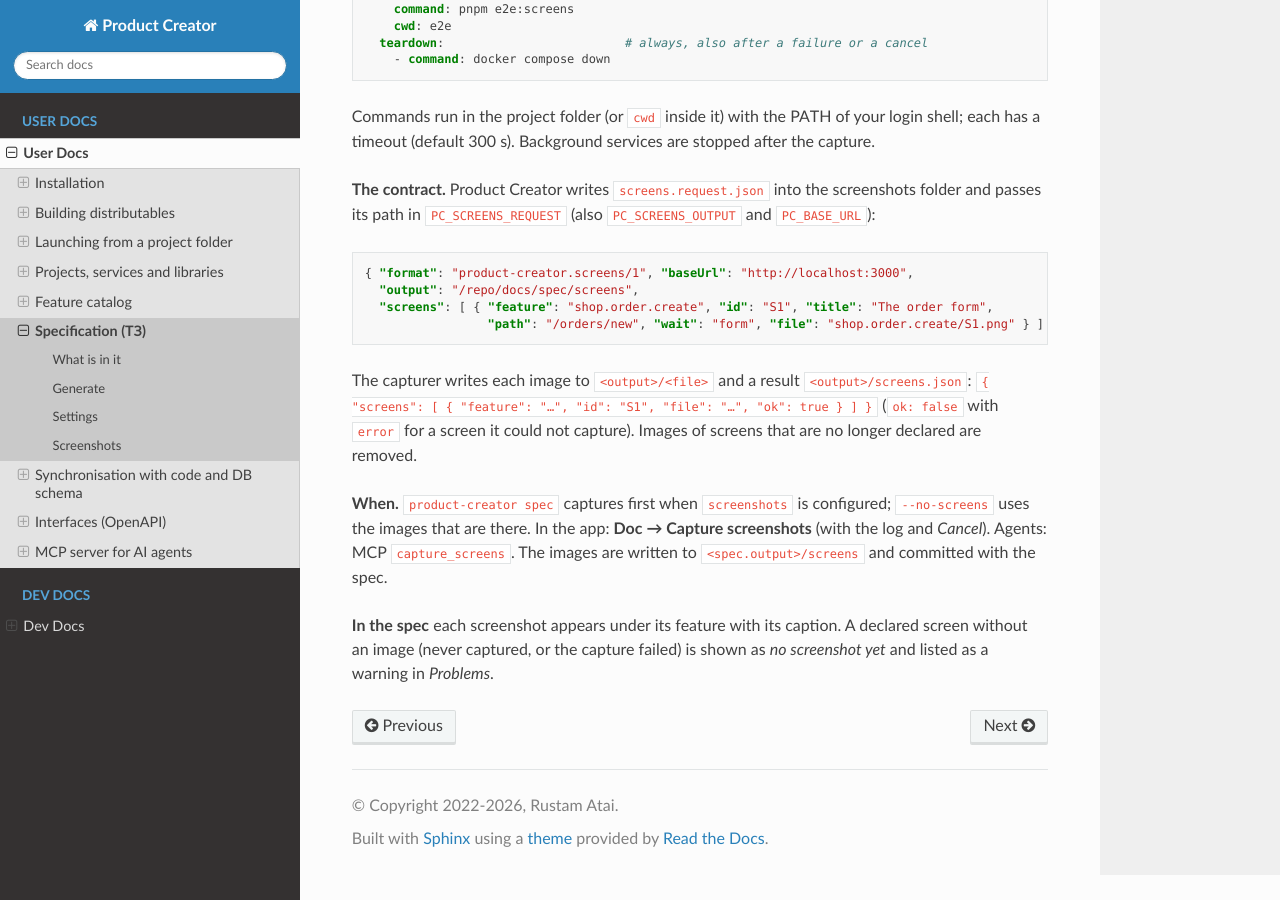
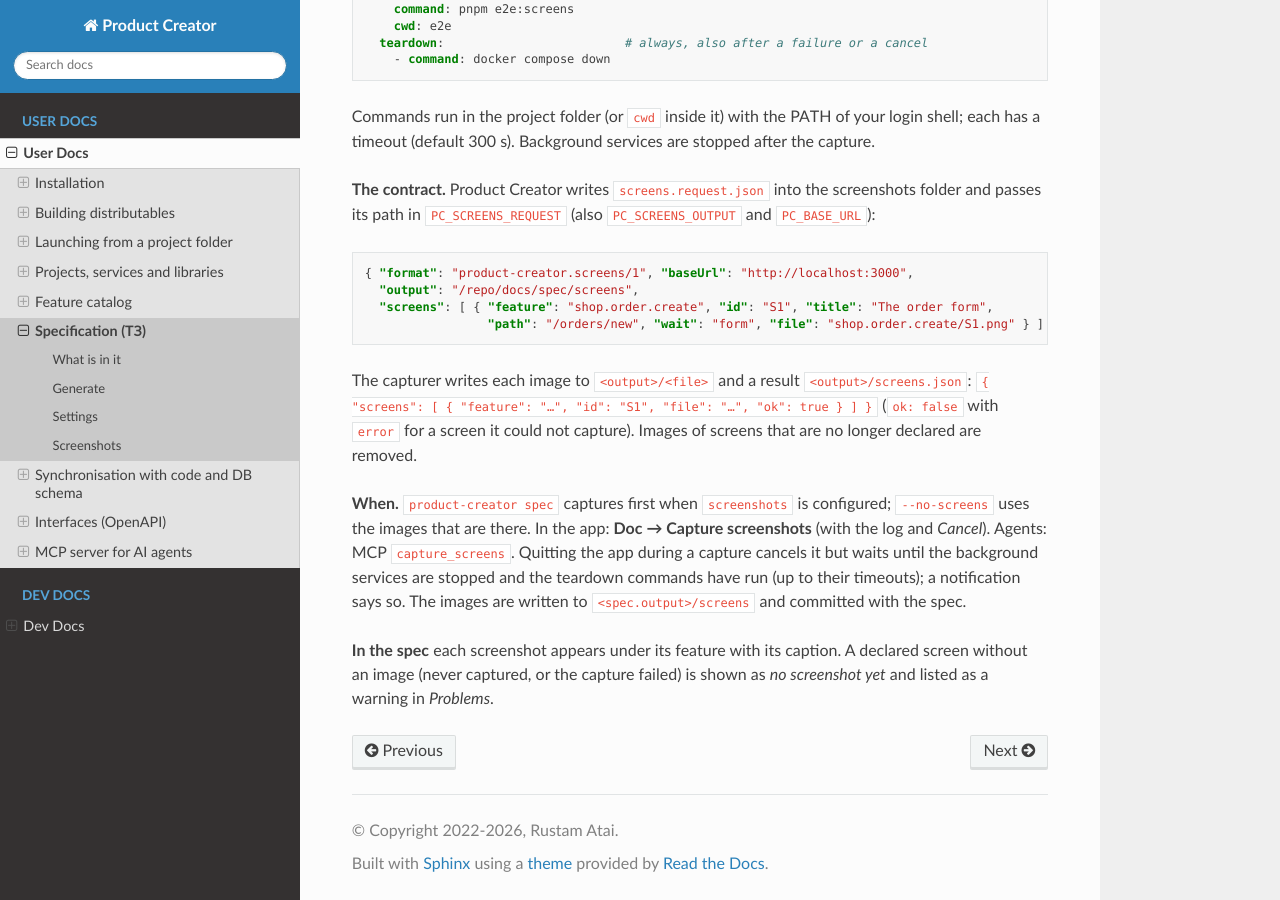
Before and after one commit to atai/product-creator, a Sphinx documentation site: the page built from docs/source/user-guide/spec.rst, in a window 1280 px wide and 900 px high, scrolled down 2092 px. Built offline with Sphinx 7.4.7 and the Read the Docs theme 3.1.0, drawn with Linux system fonts in a browser that asks for light colours.

Commit message:
Update spec documentation to clarify screenshot capture behavior
- Enhanced the documentation for the `product-creator spec` command to specify that quitting the app during a screenshot capture will cancel the operation but wait for background services to stop.
- Added details about the notification provided to users during the cancellation process, improving clarity on the screenshot capture workflow.

```diff
--- a/docs/source/user-guide/spec.rst
+++ b/docs/source/user-guide/spec.rst
@@ -120,7 +120,9 @@ The capturer writes each image to ``<output>/<file>`` and a result ``<output>/sc
 
 **When.** ``product-creator spec`` captures first when ``screenshots`` is configured; ``--no-screens``
 uses the images that are there. In the app: **Doc → Capture screenshots** (with the log and *Cancel*).
-Agents: MCP ``capture_screens``. The images are written to ``<spec.output>/screens`` and committed with
+Agents: MCP ``capture_screens``. Quitting the app during a capture cancels it but waits until the
+background services are stopped and the teardown commands have run (up to their timeouts); a
+notification says so. The images are written to ``<spec.output>/screens`` and committed with
 the spec.
 
 **In the spec** each screenshot appears under its feature with its caption. A declared screen without an
```
